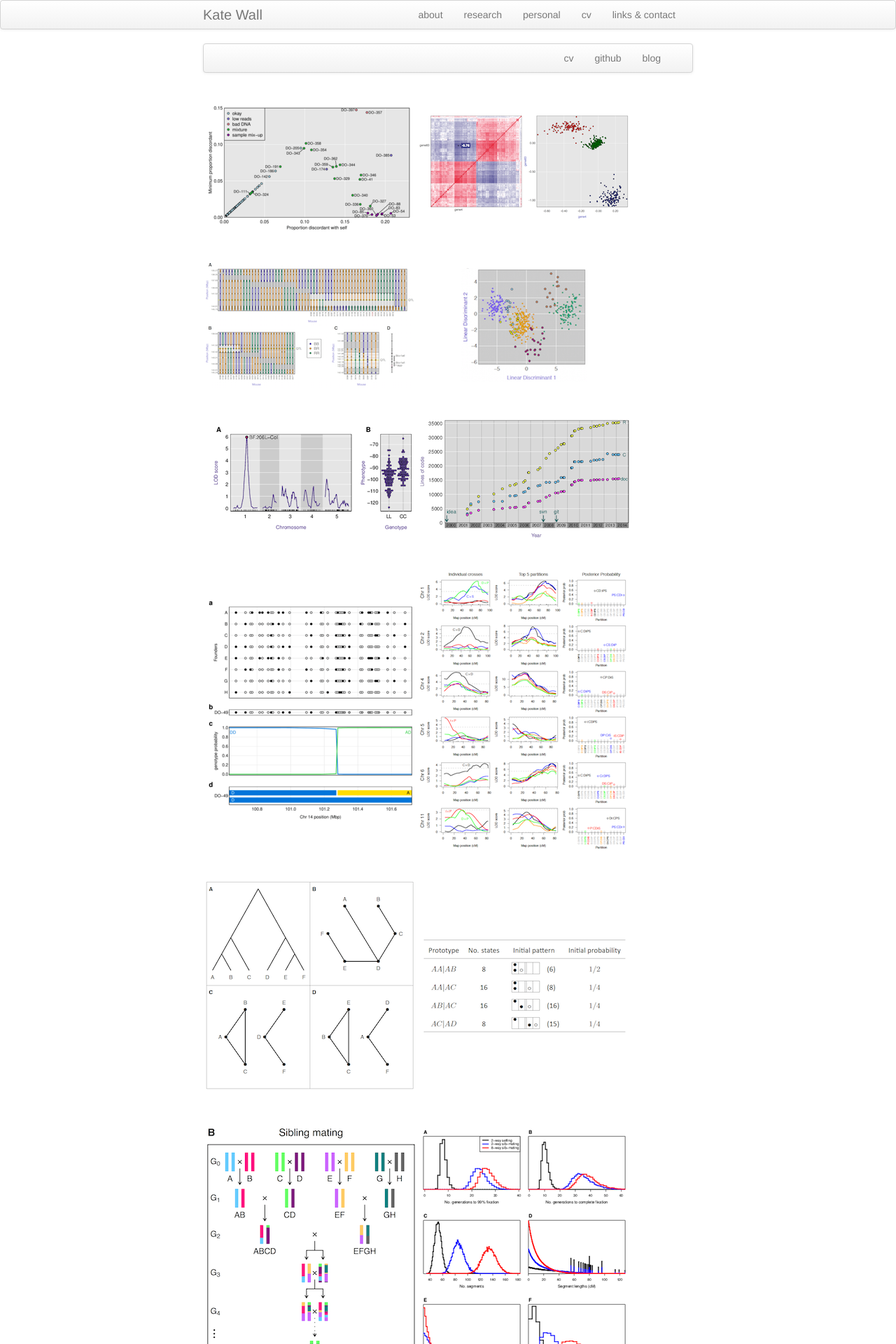
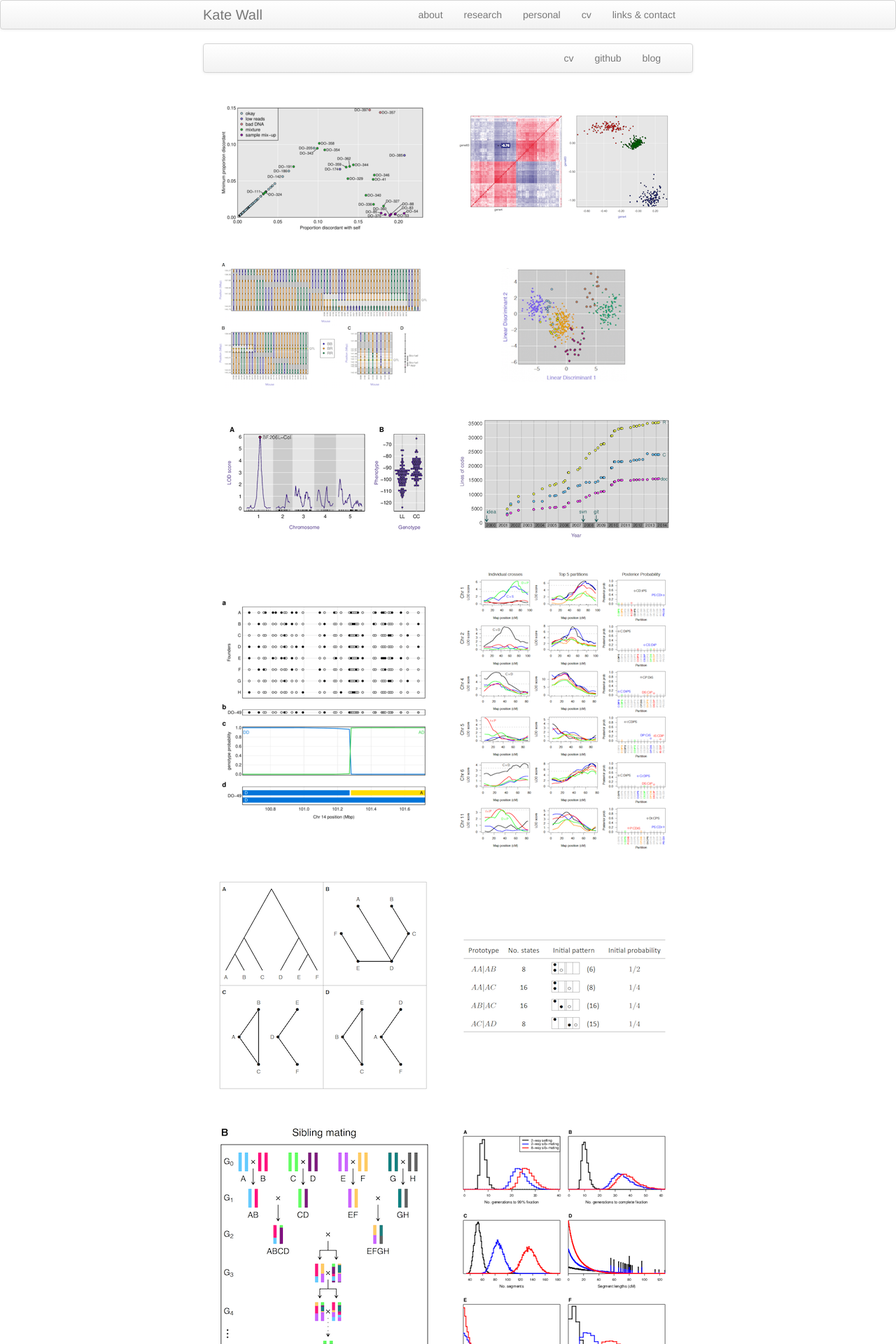
Before and after one commit to katejeanw/katejeanw.github.io, a Jekyll site: the page built from morefigs.md, in a window 1280 px wide. Shown: the top 1920 px of the page at 70% size. Built offline with Jekyll 4.4.1, drawn with Linux system fonts in a browser that asks for light colours.

Commit message:
second attempt to fix table image sizes on home page

```diff
--- a/assets/themes/twitter/css/kbroman.css
+++ b/assets/themes/twitter/css/kbroman.css
@@ -41,8 +41,12 @@
 }
 
 table.wide td {
+    max-width: 100%;
+    max-height: 100%;
     padding-top: 20px;
     padding-bottom: 20px;
+    padding-left: 20px;
+    padding-right: 20px;
 }
 
 td.left {
```
